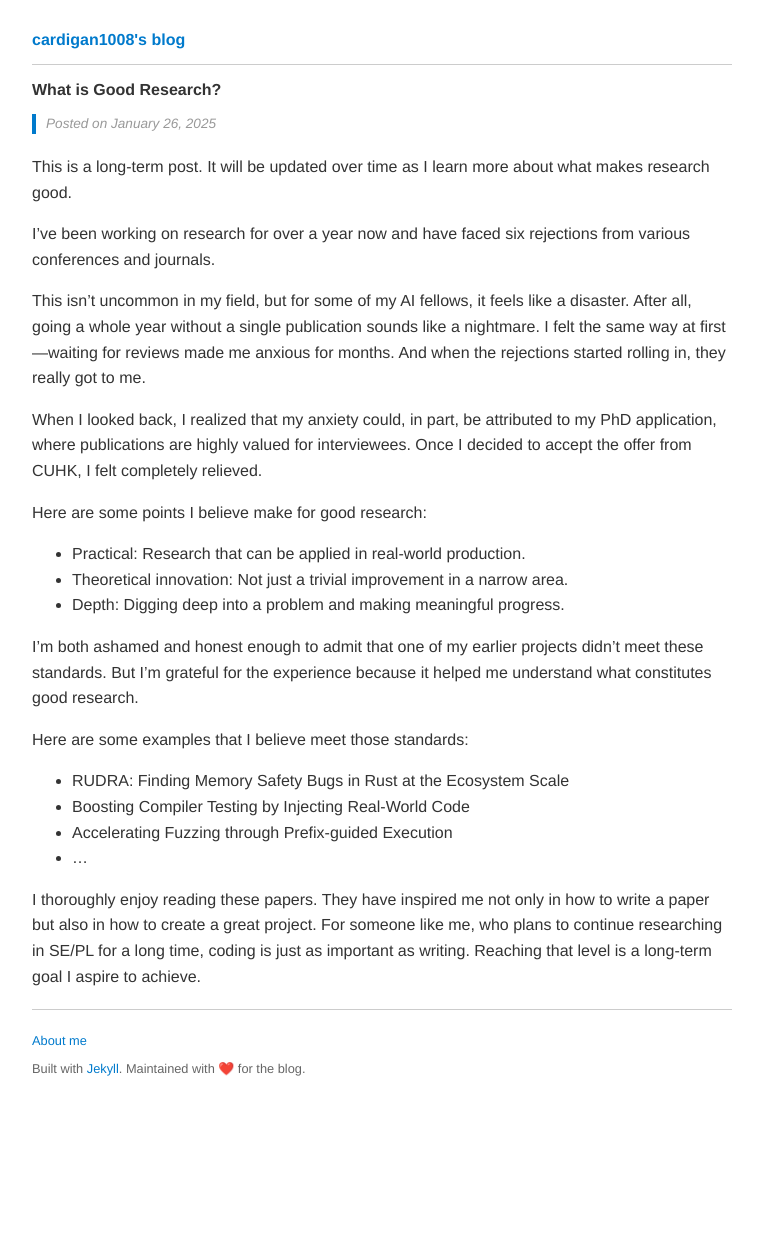
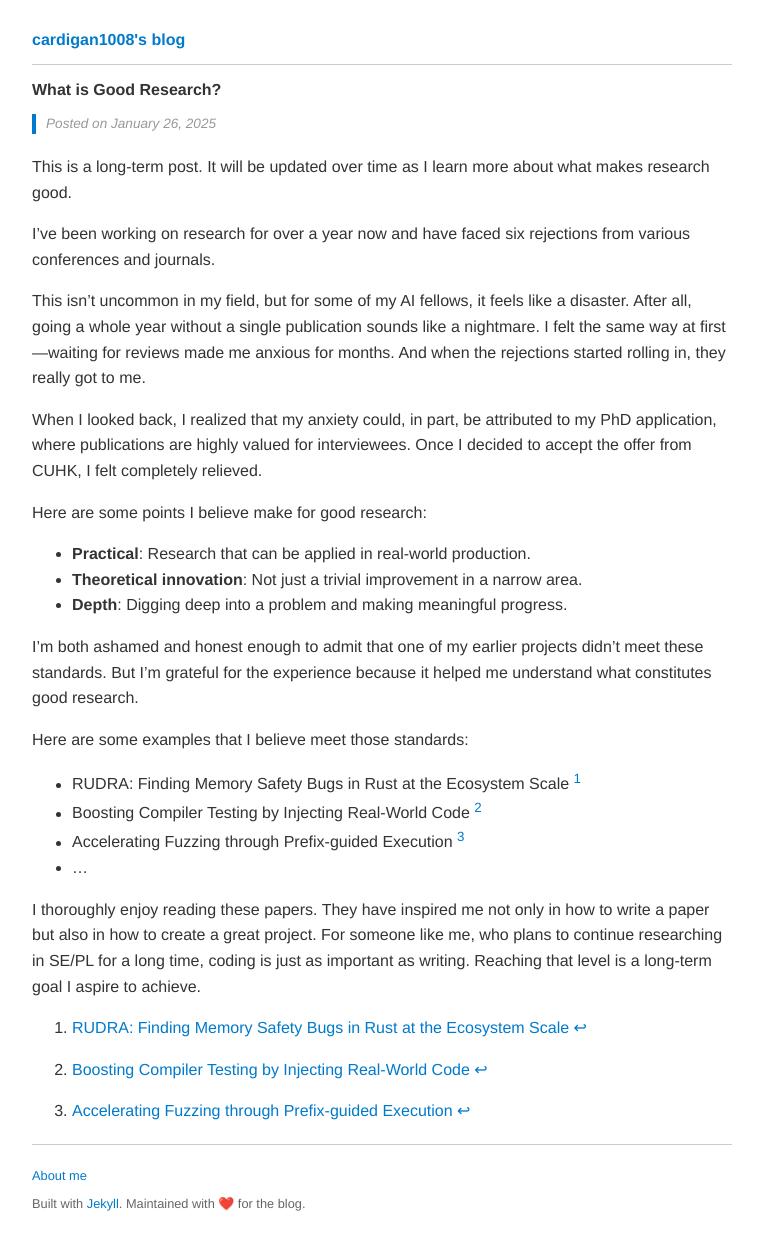
Before and after one commit to cardigan1008/cardigan1008.github.io, a Jekyll site: the page built from _posts/2025-01-26-what-is-good-research.md, in a window 1280 px wide. Shown: the whole page, without its empty margins (258-1015 px from the left). Built offline with Jekyll 4.4.1, drawn with Linux system fonts in a browser that asks for light colours; before the commit the page ends 1109 px from its top, so only the background shows below that.

Commit message:
adjust md format

```diff
--- a/_posts/2025-01-26-what-is-good-research.md
+++ b/_posts/2025-01-26-what-is-good-research.md
@@ -18,17 +18,21 @@ When I looked back, I realized that my anxiety could, in part, be attributed to
 
 Here are some points I believe make for good research:
 
-- Practical: Research that can be applied in real-world production.
-- Theoretical innovation: Not just a trivial improvement in a narrow area.
-- Depth: Digging deep into a problem and making meaningful progress.
+- **Practical**: Research that can be applied in real-world production.
+- **Theoretical innovation**: Not just a trivial improvement in a narrow area.
+- **Depth**: Digging deep into a problem and making meaningful progress.
 
 I’m both ashamed and honest enough to admit that one of my earlier projects didn’t meet these standards. But I’m grateful for the experience because it helped me understand what constitutes good research.
 
 Here are some examples that I believe meet those standards:
 
-- RUDRA: Finding Memory Safety Bugs in Rust at the Ecosystem Scale
-- Boosting Compiler Testing by Injecting Real-World Code
-- Accelerating Fuzzing through Prefix-guided Execution
+- RUDRA: Finding Memory Safety Bugs in Rust at the Ecosystem Scale [^1]
+- Boosting Compiler Testing by Injecting Real-World Code [^2]
+- Accelerating Fuzzing through Prefix-guided Execution [^3]
 - ...
 
+[^1]: [RUDRA: Finding Memory Safety Bugs in Rust at the Ecosystem Scale](https://dl.acm.org/doi/10.1145/3477132.3483570)
+[^2]: [Boosting Compiler Testing by Injecting Real-World Code](https://dl.acm.org/doi/10.1145/3656386)
+[^3]: [Accelerating Fuzzing through Prefix-guided Execution](https://dl.acm.org/doi/10.1145/3586027)
+
 I thoroughly enjoy reading these papers. They have inspired me not only in how to write a paper but also in how to create a great project. For someone like me, who plans to continue researching in SE/PL for a long time, coding is just as important as writing. Reaching that level is a long-term goal I aspire to achieve.
```
